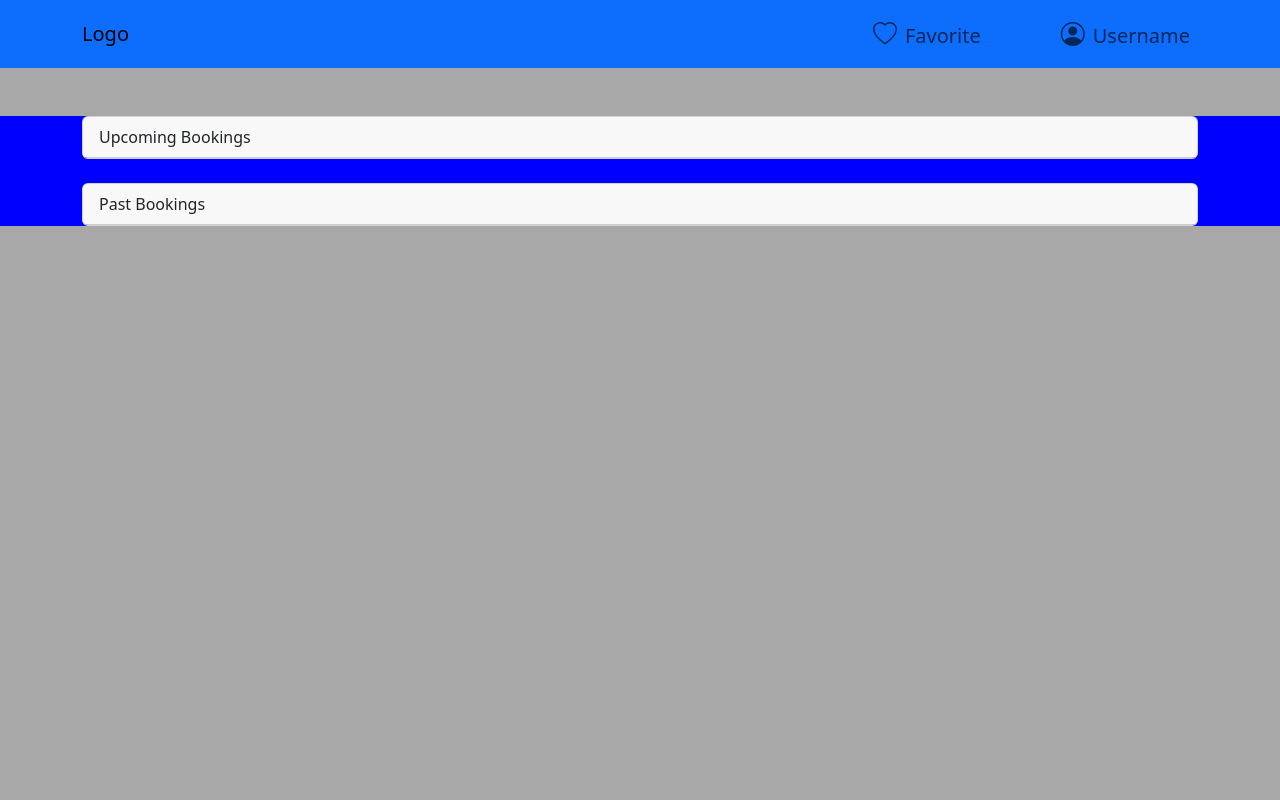
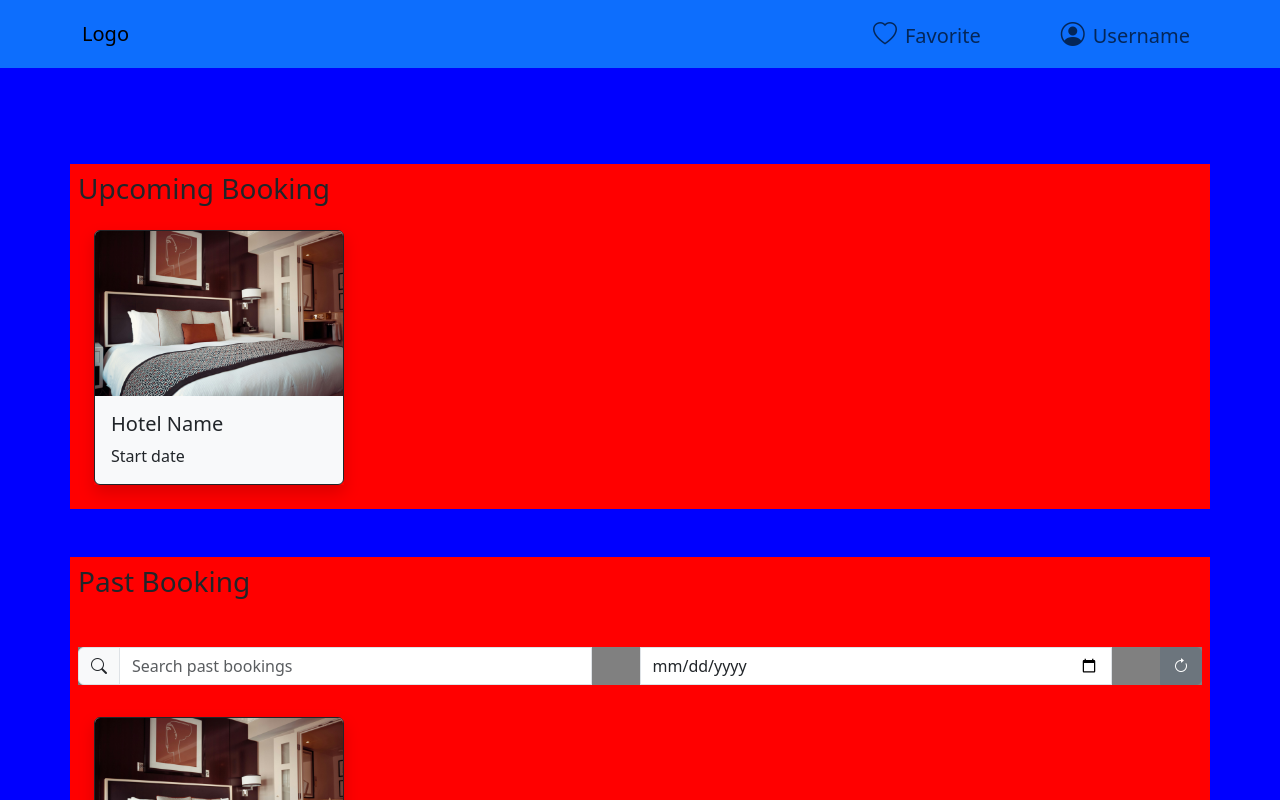
Before and after one commit to Jonathan-Clary/Project2Front-End, a React (Create React App) app in the folder front-end/: page /booking/history in a window 1280 px wide. Shown: the top 800 px of the page. Built offline with nearby package versions, Linux system fonts and the light colour scheme; sample sign-in values are in the browser's storage.

Commit message:
Booking history-1

```diff
--- /dev/null
+++ b/front-end/src/components/BookingCard.tsx
@@ -0,0 +1,23 @@
+import { Card } from "react-bootstrap";
+import { BookingInterface } from "../interfaces/BookingInterface";
+
+
+export const BookingCard: React.FC<any> = (booking: BookingInterface) => {
+    //{booking.Hotel.hotelName}
+    //{booking.bookedDate}
+
+    return (
+      <div className="m-3 shadow " style={{ maxWidth: 250 }}>
+
+        <Card bg="light" border="dark">
+          <Card.Img variant="top" src="/images/HotelPlaceholder.jpg" />
+          <Card.Body>
+            <Card.Title>Hotel Name</Card.Title>
+            <Card.Text className="">
+              Start date
+            </Card.Text>
+          </Card.Body>
+        </Card>
+      </div>
+    );
+  };
--- a/front-end/src/components/BookingHistory.tsx
+++ b/front-end/src/components/BookingHistory.tsx
@@ -1,24 +1,52 @@
-import {Card, CardHeader, Container} from "react-bootstrap"
+import {Button, ButtonToolbar, Card, CardHeader, Col, Container, FormControl, FormGroup, InputGroup, Row} from "react-bootstrap"
+import { BookingCard } from "./BookingCard"
+import { BookingInterface } from "../interfaces/BookingInterface"
+import { useState } from "react"
+
 
 
 export const BookingHistory: React.FC = () => {
 
+    const[bookingHistoryData, setHistoryData] = useState<BookingInterface[]>([])
+
+
+
+    const getAllBookingHistory = async () => {
+
+    }
+
 
 
     return(
-        <div style={{background:"blue"}}>
-            <Container className="mt-5">
-                <Card className="mb-4">
-                    <CardHeader className="text-left">Upcoming Bookings</CardHeader>
+        <div style={{background:"blue"}} className="min-vh-100 w-100 p-5">
+            <Container className="mt-5 mb-5 p-2" style={{background:"red"}}>
+                {/*Add functionality so if no upcoming bookings then display no upcoming bookings */}
+                <h3 className="mb-4">Upcoming Booking </h3>
 
-                </Card>
+                <BookingCard  className="w-25"></BookingCard>
+
             </Container>
-            <Container>
-            <Card className="mb-4">
-                    <CardHeader className="text-left">Past Bookings</CardHeader>
+            <Container className="mt-5 mb-5 p-2" style={{background:"red"}}>
+                <h3 className="mb-5">Past Booking</h3>
+                {/*Search bar for past bookings */}
+                <ButtonToolbar aria-label="Button toolbar" className="d-flex justify-content-between w-100" >
+                    <InputGroup className="mb-3 w-100" style={{backgroundColor:"gray"}}>
+                        <InputGroup.Text id="Button-Search"><i className="bi bi-search"></i></InputGroup.Text>
+                        <FormControl
+                            className="w-25"
+                            type="text"
+                            placeholder="Search past bookings"
+                        ></FormControl>
+                        <FormControl
+                            className="ms-5 w-25"
+                            type="date"
+                            placeholder="Filter by start date"
+                        ></FormControl>
+                        <Button  className ="ms-5"variant ='secondary'> <i className="bi bi-arrow-clockwise"></i></Button>
+                    </InputGroup>
 
-                </Card>
-
+                </ButtonToolbar>
+                <BookingCard className="w-25"></BookingCard>
             </Container>
 
         </div>
--- /dev/null
+++ b/front-end/src/interfaces/BookingInterface.ts
@@ -0,0 +1,15 @@
+import internal from "stream";
+import { HotelInterface } from "./HotelInterface";
+import { UserInterface } from "./UserInterface";
+
+export interface BookingInterface{
+
+    stayId: number,
+    User: UserInterface,
+    userId: number,
+    Hotel: HotelInterface,
+    hotelId: number,
+    bookedDate: "",
+    endDate: ""
+
+}
```
Also changed, not shown: front-end/public/images/HotelPlaceholder.jpg (added).
